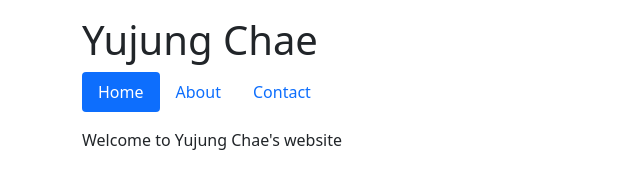
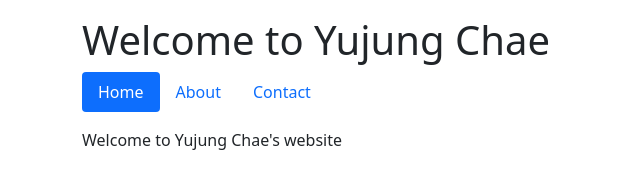
Before and after one commit to chaeyi04/ce3w22, a plain HTML site: page index.html in a window 1280 px wide. Shown: the whole page, without its empty margins (0-640 px from the left). Drawn offline with nearby package versions, Linux system fonts and the light colour scheme.

Commit message:
Change in title

```diff
--- a/index.html
+++ b/index.html
@@ -12,13 +12,13 @@
     <script src="https://code.jquery.com/jquery-3.6.0.min.js" integrity="sha256-/xUj+3OJU5yExlq6GSYGSHk7tPXikynS7ogEvDej/m4=" crossorigin="anonymous"></script>
     <script src="script.js"></script>
 
-    <title>GitHub Pages Test</title>
+    <title>Yujung Website</title>
   </head>
   <body>
 
     <div class="container mt-3">
 
-        <h1>Yujung Chae</h1>
+        <h1>Welcome to Yujung Chae</h1>
 
         <ul class="nav nav-pills mb-3">
            <li class="nav-item">
```
